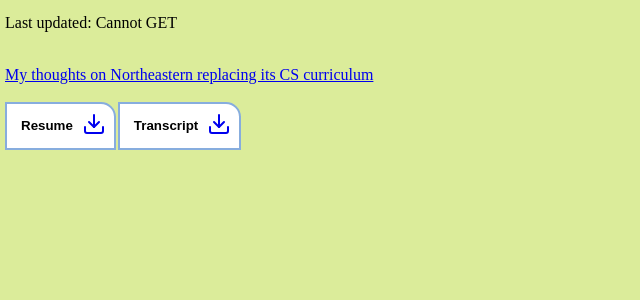
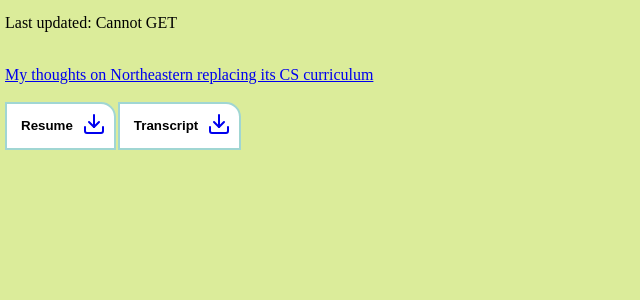
Before and after one commit to natewhite345/natewhite345.github.io, a PHP site: page / in a window 1280 px wide. Shown: the part 139-439 px from the top of the page, without its empty margins (0-640 px from the left). Run offline with PHP 8.4, Linux system fonts and the light colour scheme; some libraries are stand-ins or nearby versions.

Commit message:
soften tab border color

```diff
--- a/styles.css
+++ b/styles.css
@@ -20,7 +20,7 @@ body>* {
     border-bottom-left-radius: -100px;
     padding: 8px;
     font-weight: bold;
-    border: 2px solid #87adde;
+    border: 2px solid #a0d6d3;
     display: inline-flex;
 }
 .tab + .tab {
```
